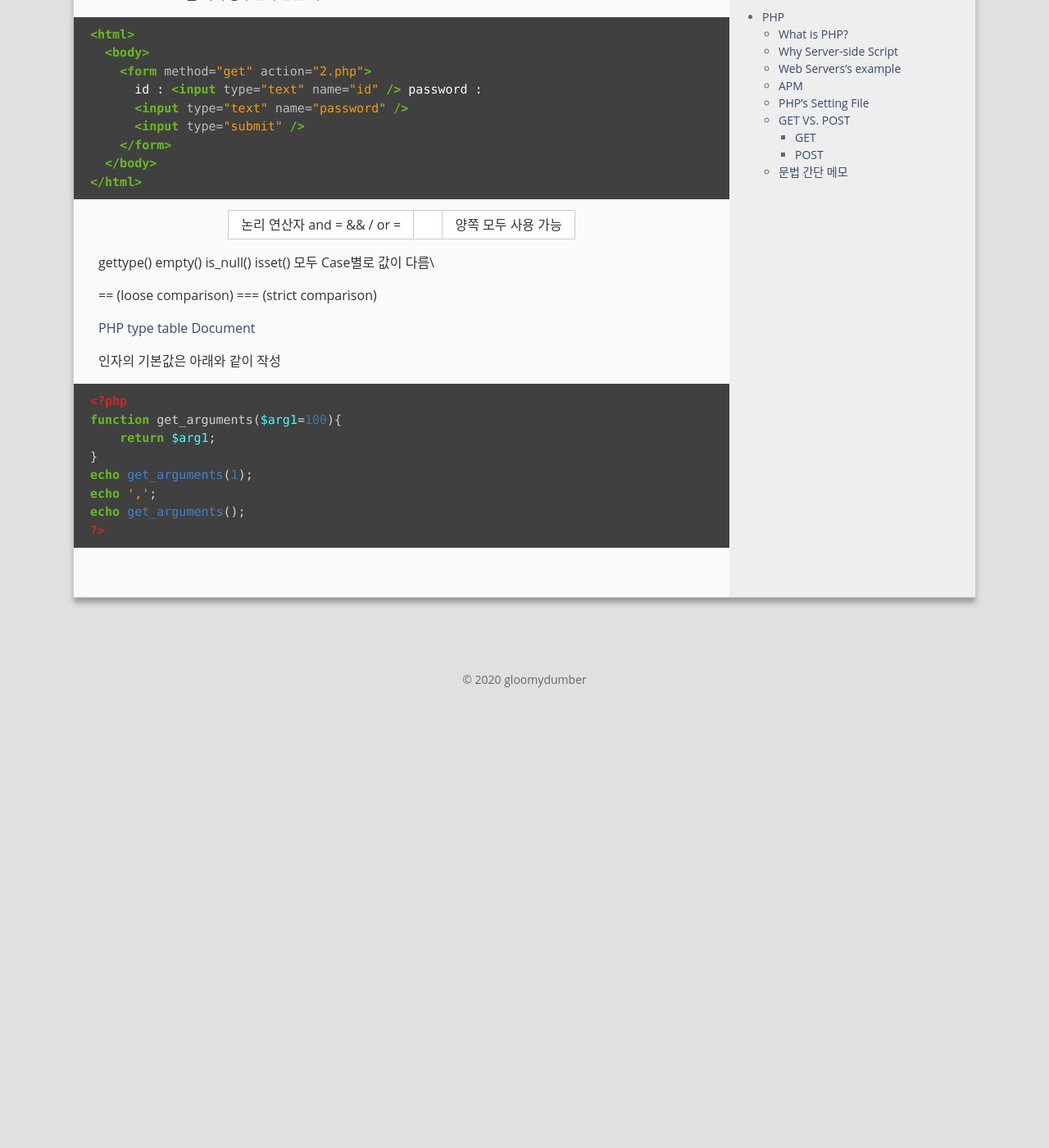
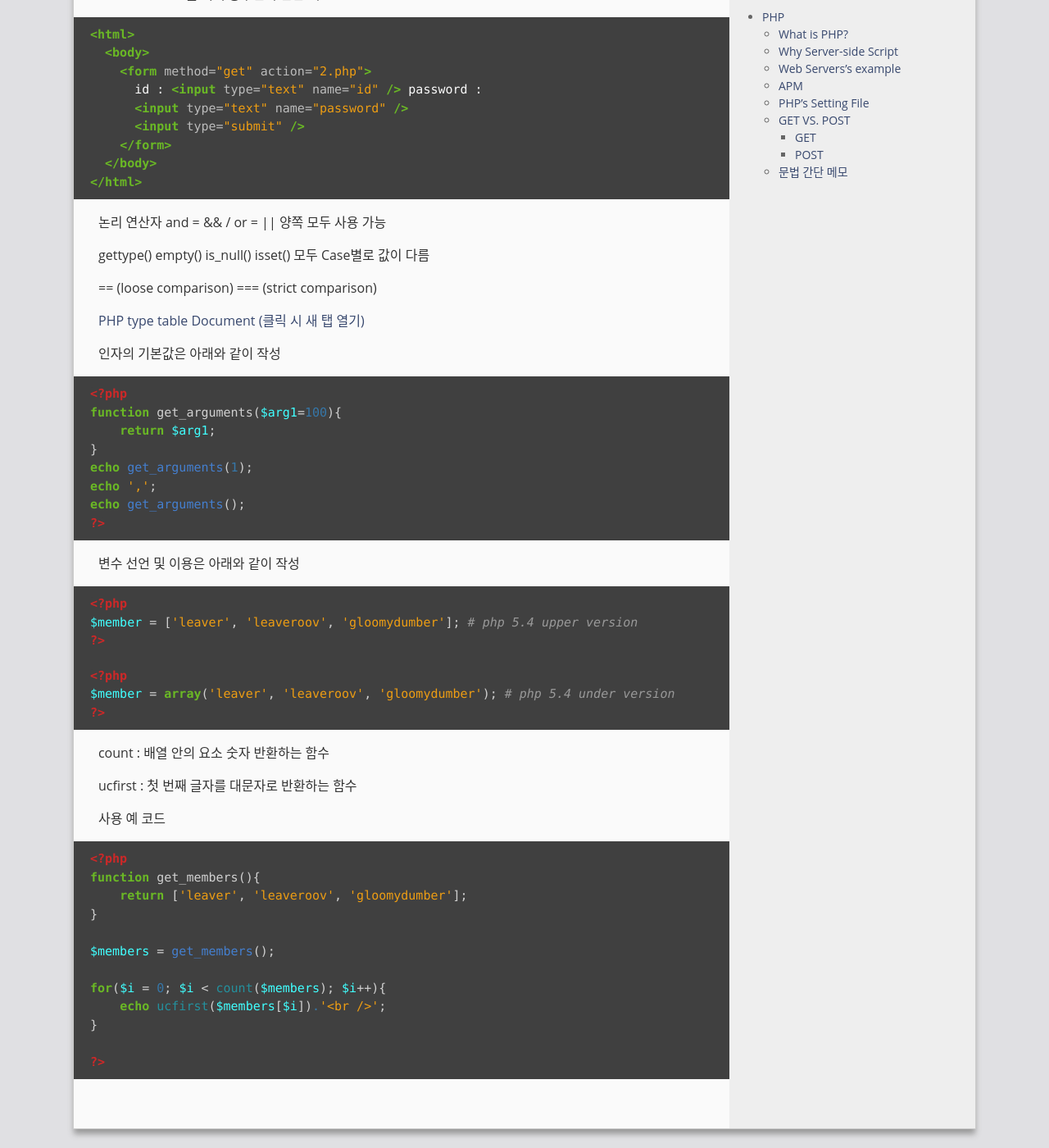
Before and after one commit to gloomydumber/copy, a Jekyll site: the page built from _posts/2020-05-16-generalphp.md, in a window 1280 px wide and 1400 px high, scrolled down 3359 px. Shown: the whole window at 82% size. Built offline with Jekyll 4.4.1, drawn with Linux system fonts in a browser that asks for light colours; comment, search, counter and statistics services are not loaded; before the commit the page ends 4258 px from its top, so only the background shows below that.

Commit message:
PostModded

````diff
--- a/_posts/2020-05-16-generalphp.md
+++ b/_posts/2020-05-16-generalphp.md
@@ -172,13 +172,13 @@ ID / Password 를 서버 송수신의 간단 예 코드
 </html>
 ```
 
-논리 연산자 and = && / or = || 양쪽 모두 사용 가능
+논리 연산자 and = && / or = \|\| 양쪽 모두 사용 가능
 
-gettype() empty() is_null() isset() 모두 Case별로 값이 다름\
+gettype() empty() is_null() isset() 모두 Case별로 값이 다름
 
 == (loose comparison) === (strict comparison)
 
-[PHP type table Document](http://php.net/manual/en/types.comparisons.php){: target="\_blank"}
+[PHP type table Document (클릭 시 새 탭 열기)](http://php.net/manual/en/types.comparisons.php){: target="\_blank"}
 
 인자의 기본값은 아래와 같이 작성
 
@@ -193,6 +193,41 @@ echo get_arguments();
 ?>
 ```
 
+변수 선언 및 이용은 아래와 같이 작성
+
+```php
+<?php
+$member = ['leaver', 'leaveroov', 'gloomydumber']; # php 5.4 upper version
+?>
+```
+
+```php
+<?php
+$member = array('leaver', 'leaveroov', 'gloomydumber'); # php 5.4 under version
+?>
+```
+
+count : 배열 안의 요소 숫자 반환하는 함수
+
+ucfirst : 첫 번째 글자를 대문자로 반환하는 함수
+
+사용 예 코드
+
+```php
+<?php
+function get_members(){
+    return ['leaver', 'leaveroov', 'gloomydumber'];
+}
+
+$members = get_members();
+
+for($i = 0; $i < count($members); $i++){
+    echo ucfirst($members[$i]).'<br />';
+}
+
+?>
+```
+
 <!-- ![executeCMD](/assets/posts/2020-03-21-bithumbcal/bithumbcal.gif)
 
 Need
````
Also changed, not shown: _posts/2020-04-01-aircon.md (+2 -2 lines).
